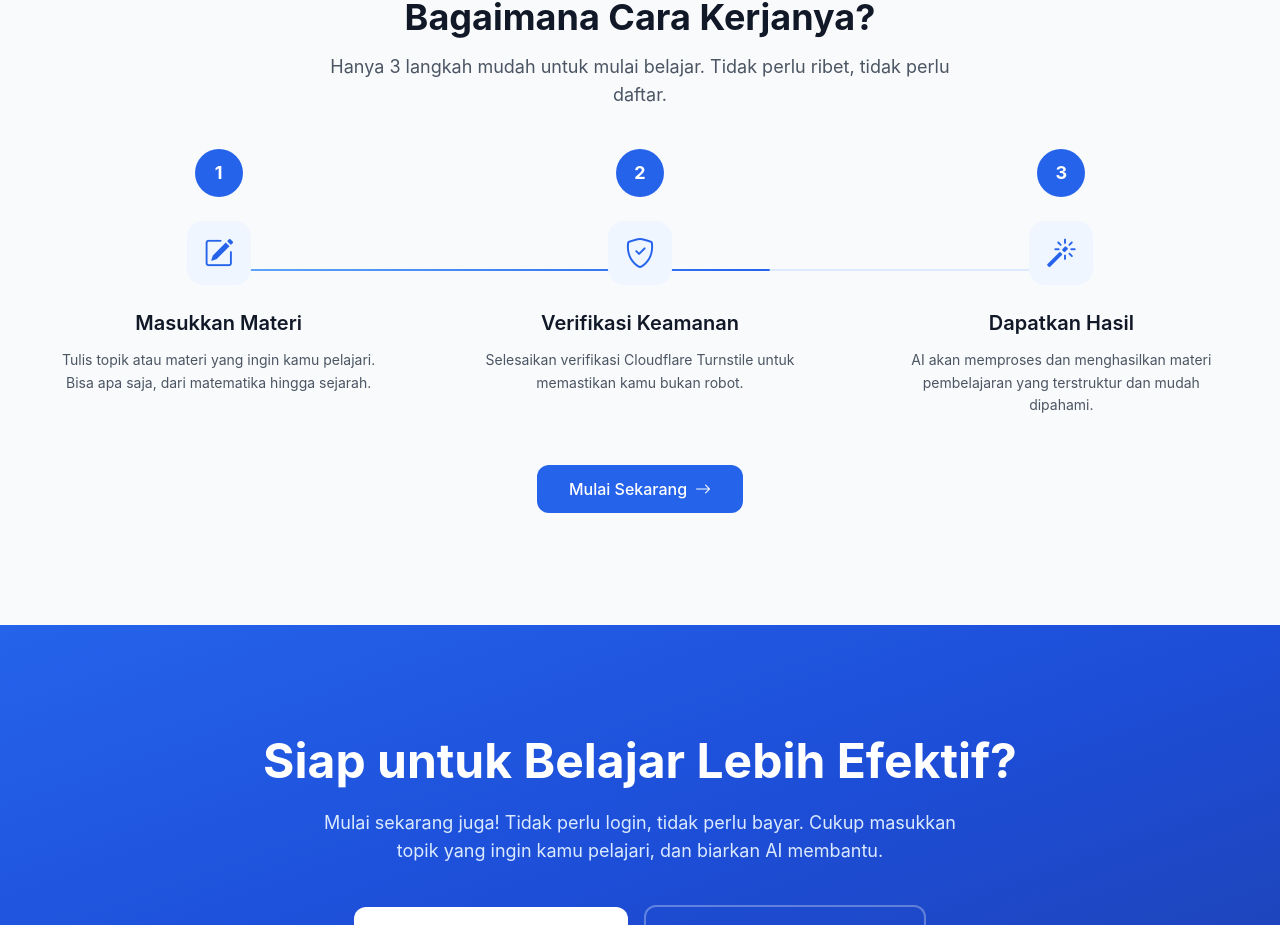
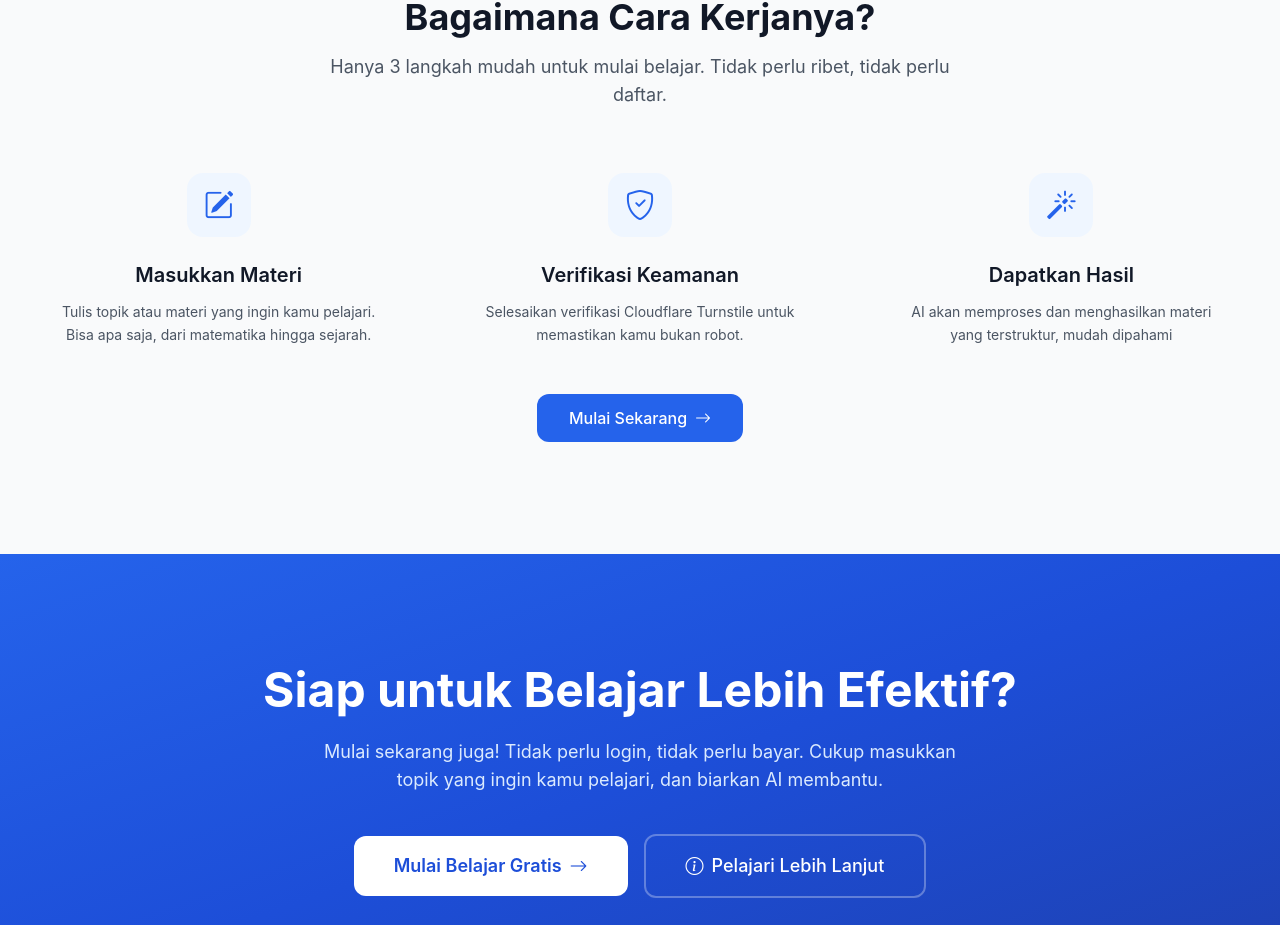
Before and after one commit to SiloKusuma/Ajarin, a Next.js app: page / in a window 1280 px wide. Shown: the part 1769-2694 px from the top of the page. Built offline with nearby package versions, Linux system fonts and the light colour scheme.

Commit message:
fix: update HowItWorks text, remove line and step numbers

```diff
--- a/components/HowItWorks.js
+++ b/components/HowItWorks.js
@@ -17,7 +17,7 @@ const steps = [
     number: 3,
     icon: 'bi-magic',
     title: 'Dapatkan Hasil',
-    description: 'AI akan memproses dan menghasilkan materi pembelajaran yang terstruktur dan mudah dipahami.',
+    description: 'AI akan memproses dan menghasilkan materi yang terstruktur, mudah dipahami',
   },
 ]
 
@@ -32,27 +32,17 @@ export default function HowItWorks() {
           </p>
         </div>
 
-        <div className="relative">
-          <div className="hidden lg:block absolute top-24 left-1/2 -translate-x-1/2 w-2/3 h-0.5 bg-primary-100">
-            <div className="absolute inset-0 bg-gradient-to-r from-primary-400 to-primary-600" style={{ width: '66%' }} />
-          </div>
-
+        <div>
           <div className="grid grid-cols-1 md:grid-cols-3 gap-8 md:gap-12">
             {steps.map((step, index) => (
-              <div key={index} className="relative text-center fade-in" style={{ animationDelay: `${index * 0.15}s` }}>
-                <div className="hidden md:flex absolute -top-6 left-1/2 -translate-x-1/2 w-12 h-12 bg-primary-600 text-white rounded-full items-center justify-center font-bold text-lg z-10">
-                  {step.number}
-                </div>
-
-                <div className="md:pt-12">
-                  <div className="w-16 h-16 bg-primary-50 rounded-2xl flex items-center justify-center mx-auto mb-6">
+              <div key={index} className="text-center fade-in" style={{ animationDelay: `${index * 0.15}s` }}>
+                <div className="w-16 h-16 bg-primary-50 rounded-2xl flex items-center justify-center mx-auto mb-6">
                     <i className={`bi ${step.icon} text-3xl text-primary-600`}></i>
                   </div>
                   <h3 className="text-xl font-semibold text-gray-900 mb-3">{step.title}</h3>
                   <p className="text-gray-600 text-sm leading-relaxed max-w-xs mx-auto">{step.description}</p>
                 </div>
-              </div>
-            ))}
+              ))}
           </div>
         </div>
 
```
